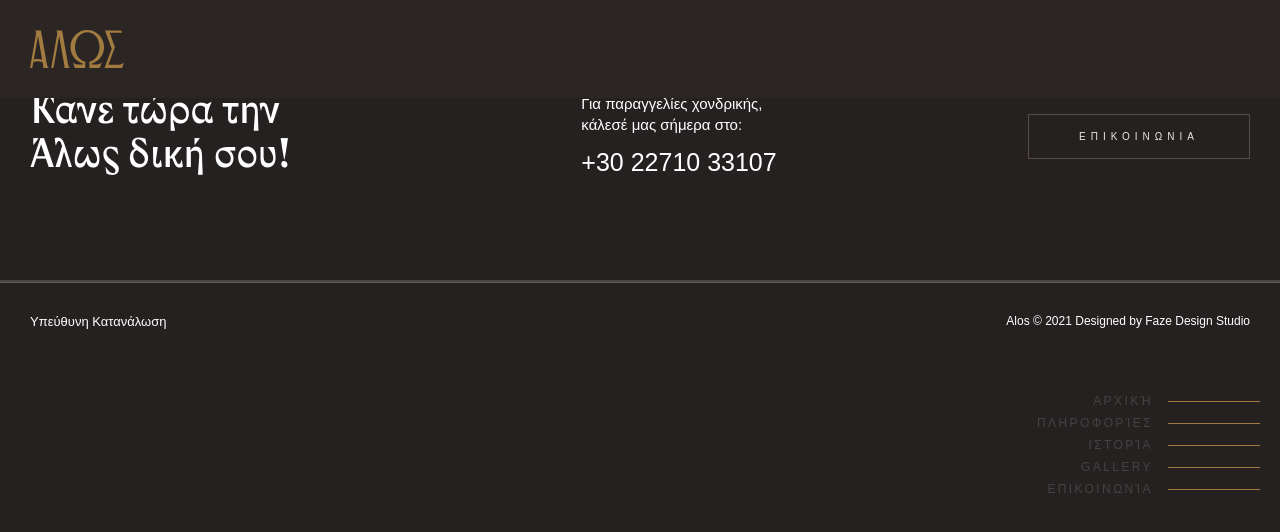
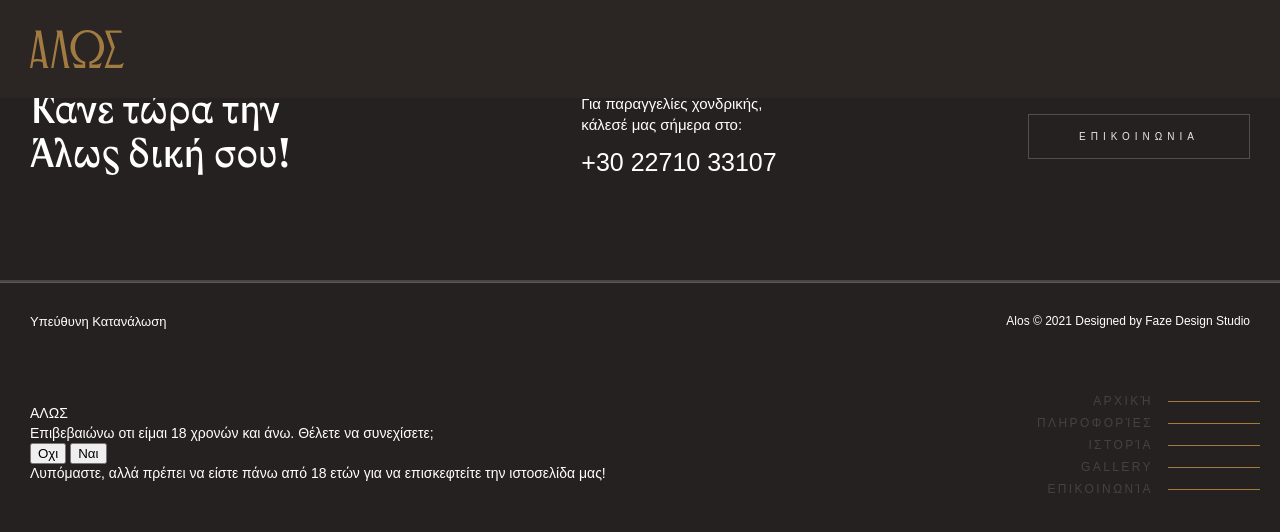
Before and after one commit to katsampukas/jekyll-alos-beer, a Jekyll site: the page built from index.html, in a window 1280 px wide and 900 px high, scrolled down 5973 px. Shown: the top 532 px of the window. Built offline with Jekyll 4.4.1, drawn with Linux system fonts in a browser that asks for light colours; nearby versions of some CDN libraries; some web fonts are replaced.

Commit message:
Add agewall html

```diff
--- a/_layouts/default.html
+++ b/_layouts/default.html
@@ -11,6 +11,23 @@
     </main>
 
     {%- include footer.html -%}
+
+    <section id="agewall">
+      <div class="wrapper">
+        <h1>ΑΛΩΣ</h1>
+        <p>
+          Eπιβεβαιώνω οτι είμαι 18 χρονών και άνω.
+          <span>
+            Θέλετε να συνεχίσετε;
+          </span>
+        </p>
+        <button id="no">Οχι</button>
+        <button id="yes">Ναι</button>
+        <div class="infant-alert">
+          Λυπόμαστε, αλλά πρέπει να είστε πάνω από 18 ετών για να επισκεφτείτε την ιστοσελίδα μας!
+        </div>
+      </div>
+    </section>
+
   </body>
-
 </html>
```
